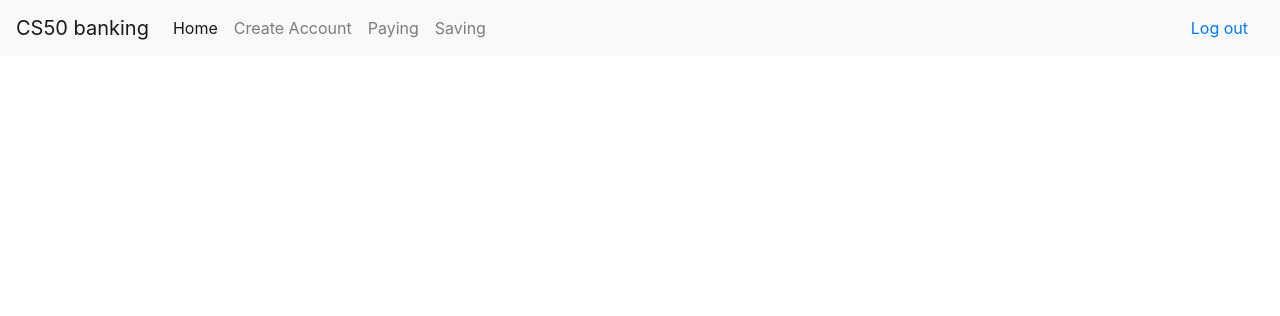
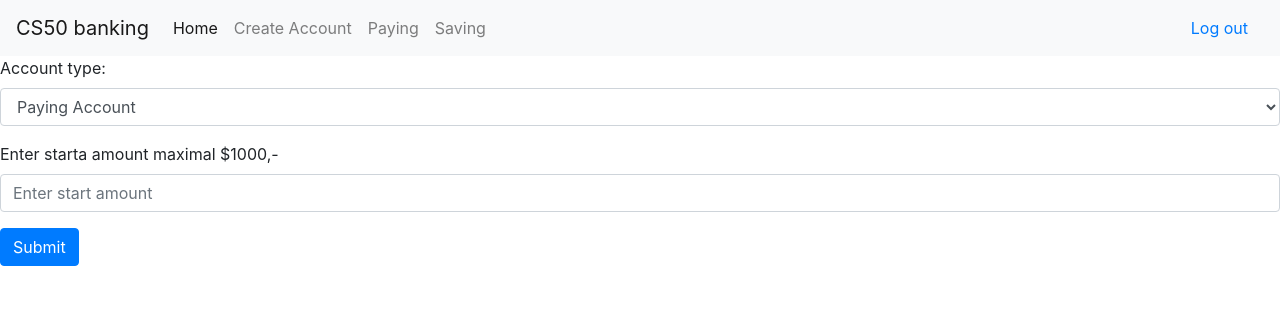
Before and after one commit to MikevanHuizen2912/capstone, a Django app: page /create_account in a window 1280 px wide. Shown: the top 316 px of the page. Run offline with Django 4.2, Linux system fonts and the light colour scheme.

Commit message:
Created the front-end for the create_account

```diff
--- a/bank/models.py
+++ b/bank/models.py
@@ -8,7 +8,7 @@ class User(AbstractUser):
 class Bankaccount(models.Model):
     holder = models.ManyToManyField('User', blank=False, related_name="account")
     name = models.CharField(max_length=50)
-    number= models.CharField(max_length=18)
+    number = models.CharField(max_length=18)
     amount = models.IntegerField()
     type = models.CharField(max_length=4)
     interest = models.IntegerField()
--- a/bank/templates/bank/create_account.html
+++ b/bank/templates/bank/create_account.html
@@ -5,4 +5,19 @@
     {% if message %}
         <div id="login_message">{{ message }}</div>
     {% endif %}
+
+    <form action="{% url 'create_account' %}" method="POST">
+        <div class="form-group" id="account_type">
+            <label for="account_type">Account type:</label>
+            <select class="form-control" id="account_type_selector" name="type">
+                <option>Paying Account</option>
+                <option>Saving Account</option>
+            </select>
+        </div>
+        <div class="form-group" id="account_amount">
+            <label for="account_amount">Enter starta amount maximal $1000,- </label>
+            <input class="form-control" id="account_amount" name="amount" type="text" placeholder="Enter start amount" >
+        </div>
+        <button type="submit" class="btn btn-primary">Submit</button>
+    </form>
 {% endblock %}
```
Also changed, not shown: bank/urls.py (line endings or trailing spaces).
